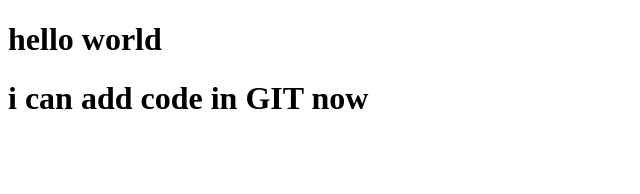
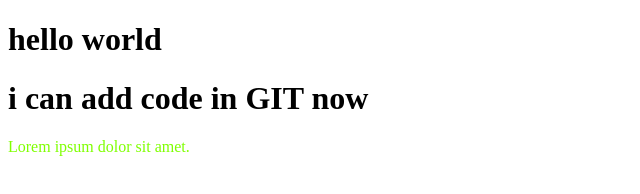
Before and after one commit to mahamudhul/hello-repo, a plain HTML site: page index.html in a window 1280 px wide. Shown: the whole page, without its empty margins (0-640 px from the left). Drawn offline with Linux system fonts and the light colour scheme.

Commit message:
another added

```diff
--- a/index.html
+++ b/index.html
@@ -5,9 +5,11 @@
     <meta http-equiv="X-UA-Compatible" content="IE=edge">
     <meta name="viewport" content="width=device-width, initial-scale=1.0">
     <title>Document</title>
+    <link rel="stylesheet" href="style.css">
 </head>
 <body>
     <h1> hello world</h1>
     <h1> i can add code in GIT now</h1>
+    <p>Lorem ipsum dolor sit amet.</p>
 </body>
 </html>
--- /dev/null
+++ b/style.css
@@ -0,0 +1,3 @@
+p{
+    color: chartreuse;
+}
```
